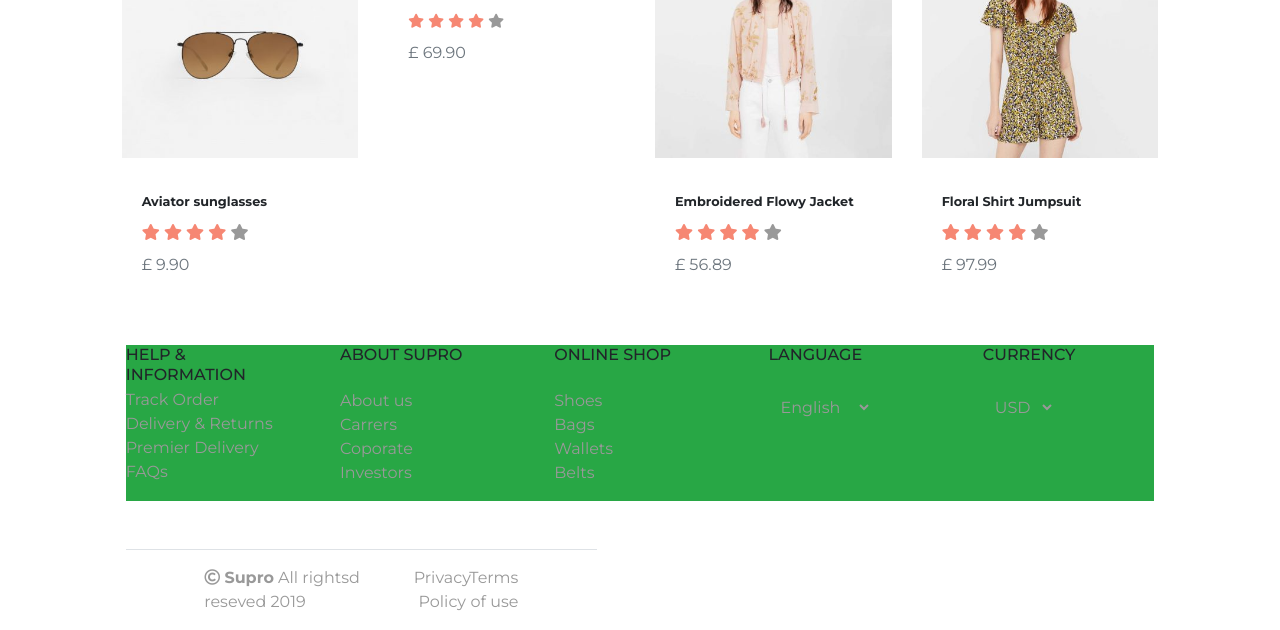
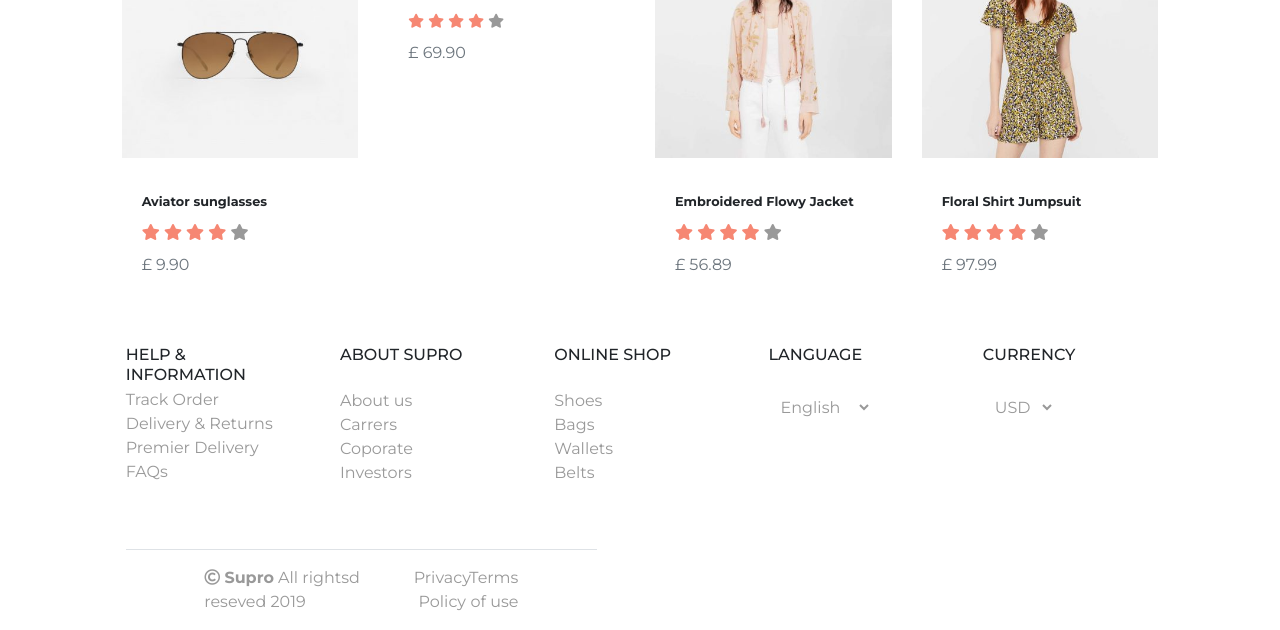
Before and after one commit to szobonyatomi/project-supro, a website: page product/single-product.html in a window 1280 px wide. Shown: the part 1772-2402 px from the top of the page. Drawn offline with Linux system fonts and the light colour scheme.

Commit message:
updates footer

```diff
--- a/product/single-product.html
+++ b/product/single-product.html
@@ -313,7 +313,7 @@
 
     <div class="container-fluid col-lg-10 mt-5" id="footer">
         <div class="row mx-1">
-        <div class="nav  col-lg-12 justify-content-around  justify-content-md-between bg-success mb-5 mx-lg-auto px-lg-0 px-0 px-md-3 text-center text-md-left">
+        <div class="nav  col-lg-12 justify-content-around  justify-content-md-between mb-5 mx-lg-auto px-lg-0 px-0 px-md-3 text-center text-md-left">
             <div class="col-4 col-md-2 px-0">
                 <h6 class="mb-1">HELP & INFORMATION</h6>
                 <ul>
```
